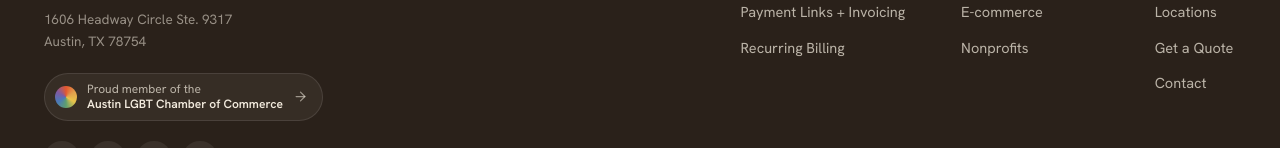
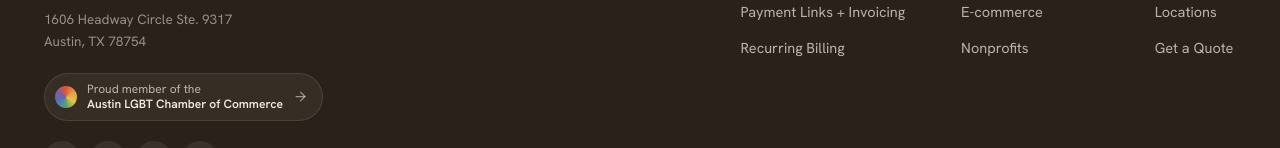
Before and after one commit to Impeccabyte/website, a Next.js app: page / in a window 1280 px wide. Shown: the part 4217-4365 px from the top of the page. Built offline with nearby package versions, Linux system fonts and the light colour scheme.

Commit message:
chore(footer): remove redundant Contact link
Co-Authored-By: Claude Opus 4.8 (1M context) <noreply@anthropic.com>

```diff
--- a/components/site/site-footer.tsx
+++ b/components/site/site-footer.tsx
@@ -137,7 +137,6 @@ export function SiteFooter() {
                 { label: "Pricing", href: "/pricing" },
                 { label: "Locations", href: "/locations" },
                 { label: "Get a Quote", href: "/contact" },
-                { label: "Contact", href: "/contact" },
               ]}
             />
           </div>
```
